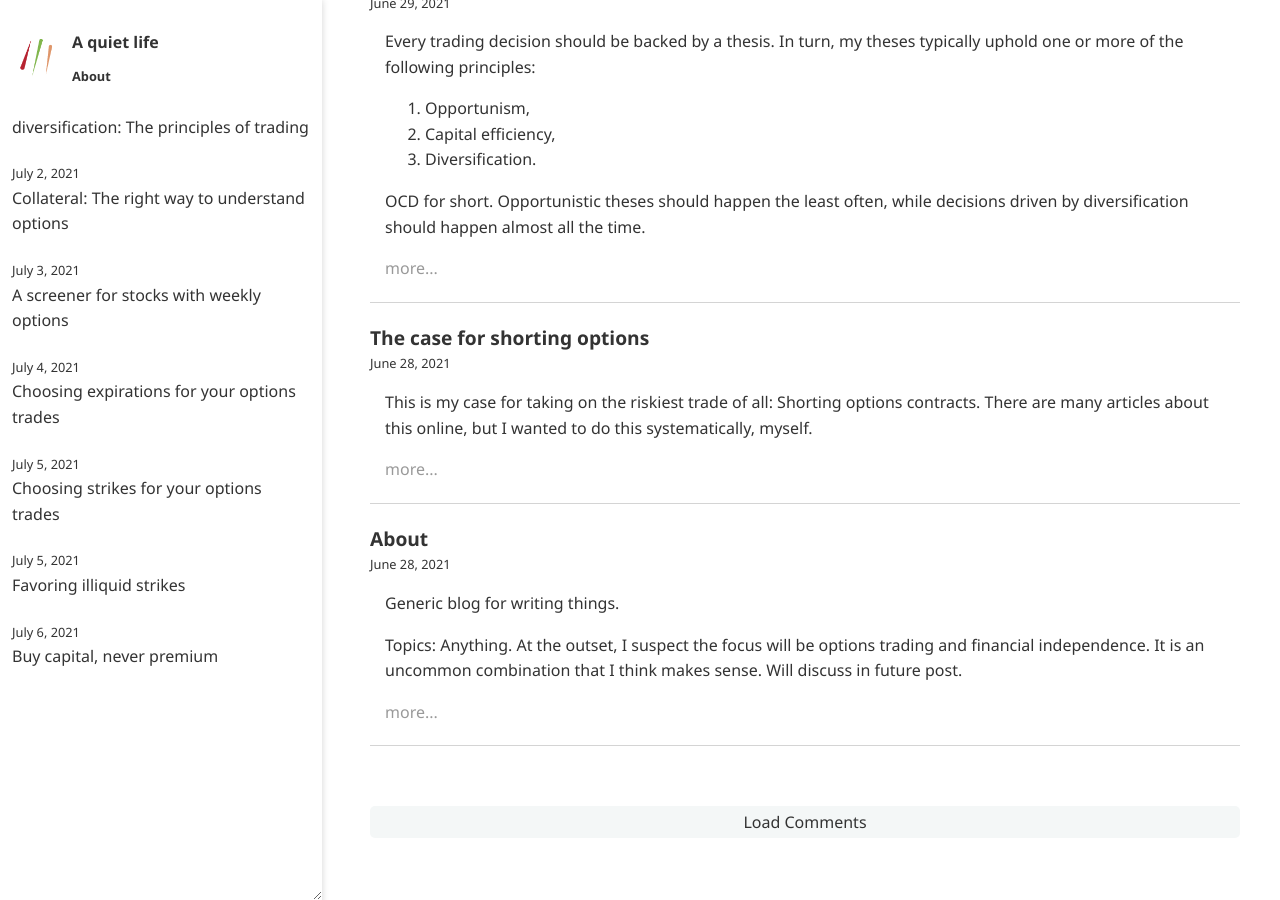
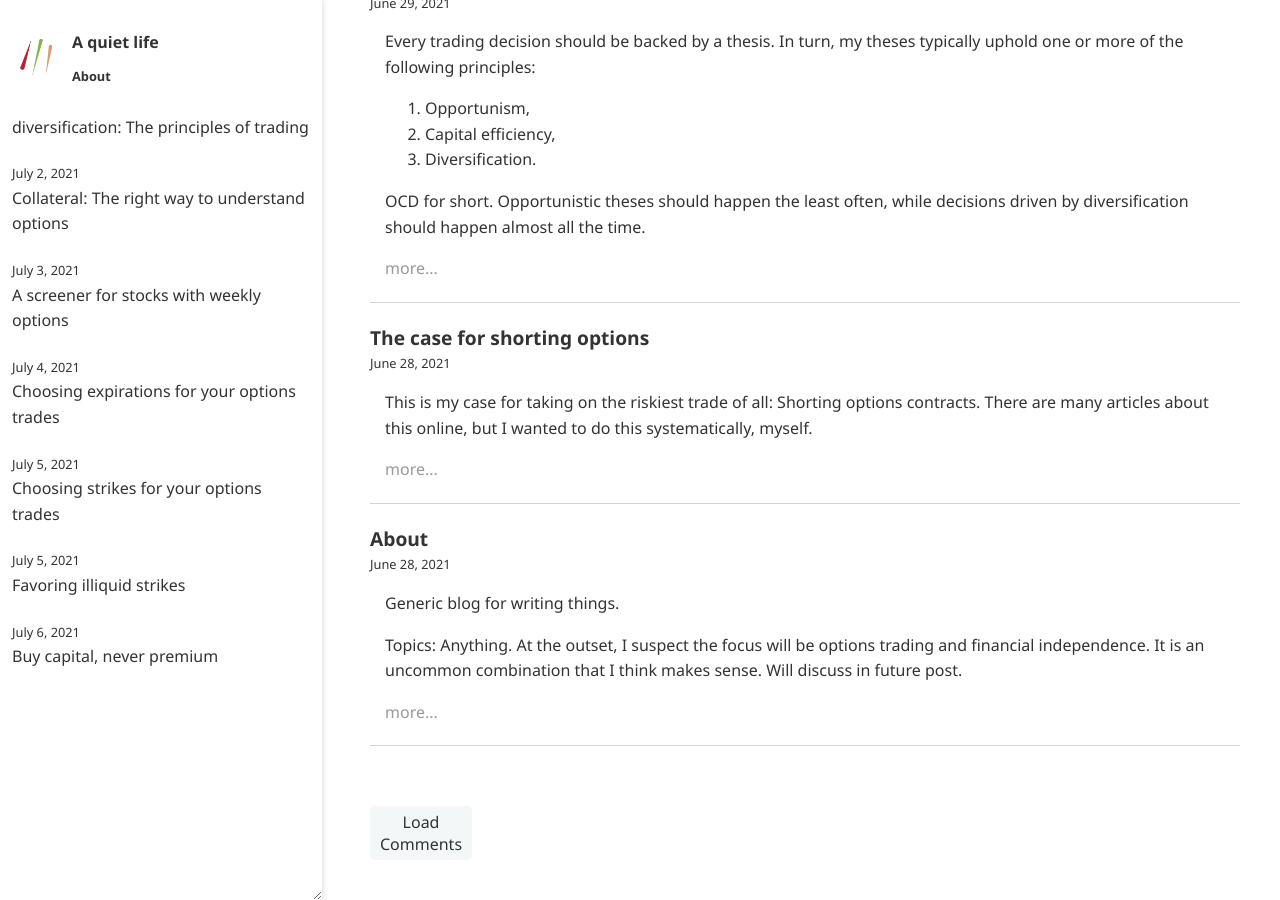
Before and after one commit to ansyblenetwork/aquietlife, a Jekyll site: the page built from index.html, in a window 1280 px wide and 900 px high, scrolled down 2230 px. Built offline with Jekyll 4.4.1, drawn with Linux system fonts in a browser that asks for light colours.

Commit message:
Update page.html

```diff
--- a/_layouts/page.html
+++ b/_layouts/page.html
@@ -64,7 +64,7 @@
 			{{ content }}
 		</div>
 
-		<button onclick="loadComments(this)">Load Comments</button>
+		<button onclick="loadComments(this)" style="width:min-content; margin:top:100px auto;">Load Comments</button>
 		<div id="comment"></div>
 	</div>
 
```
Also changed, not shown: other parts of _layouts/page.html (+1 -1 lines).
